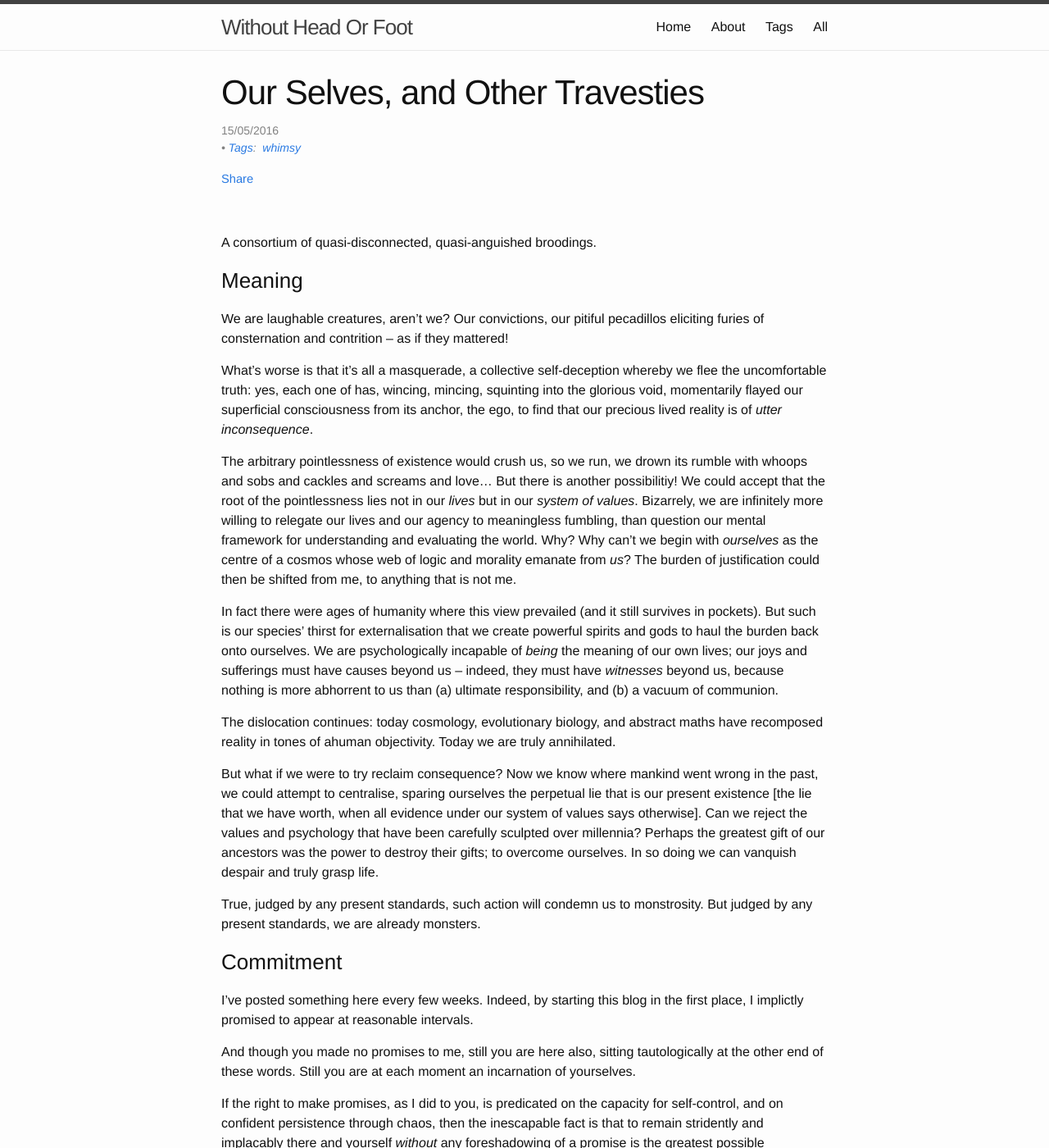
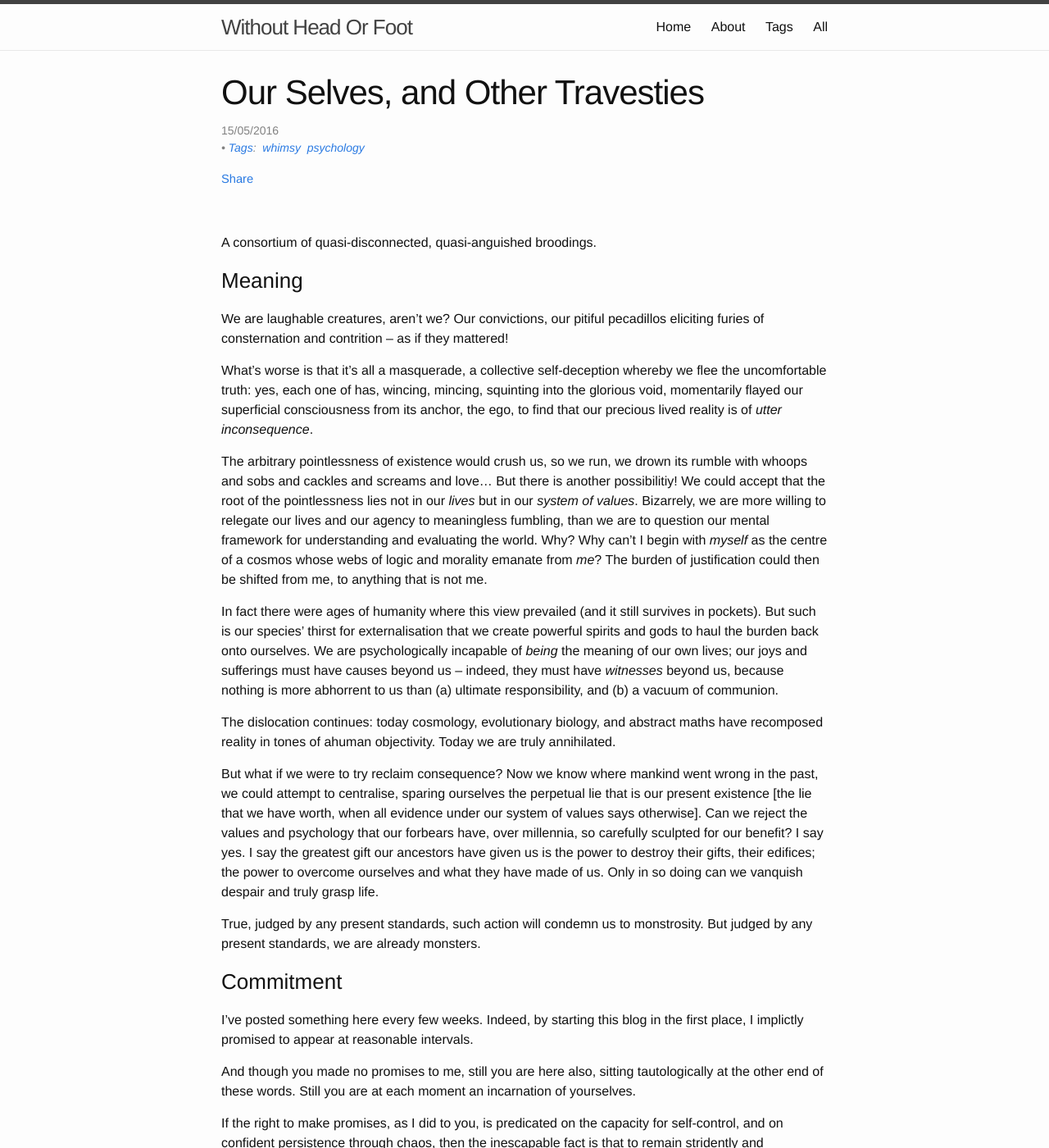
Before and after one commit to Allium/WithoutHeadOrFoot, a Jekyll site: the page built from _posts/2016-05-15-Collected-Broodings.md, in a window 1280 px wide and 1400 px high. Shown: the whole window at 82% size. Built offline with Jekyll 4.4.1, drawn with Linux system fonts in a browser that asks for light colours; comment, search, counter and statistics services are not loaded.

Commit message:
Minor re-writes Broodings

```diff
--- a/_posts/2016-05-15-Collected-Broodings.md
+++ b/_posts/2016-05-15-Collected-Broodings.md
@@ -1,7 +1,7 @@
 ---
 layout:	post
 title:	Our Selves, and Other Travesties
-tags:	[whimsy]
+tags:	[whimsy, psychology]
 ---
 
 A consortium of quasi-disconnected, quasi-anguished broodings.
@@ -12,13 +12,13 @@ We are laughable creatures, aren't we? Our convictions, our pitiful pecadillos e
 
 What's worse is that it's all a masquerade, a collective self-deception whereby we flee the uncomfortable truth: yes, each one of has, wincing, mincing, squinting into the glorious void, momentarily flayed our superficial consciousness from its anchor, the ego, to find that our precious lived reality is of *utter inconsequence*.
 
-The arbitrary pointlessness of existence would crush us, so we run, we drown its rumble with whoops and sobs and cackles and screams and love... But there is another possibilitiy! We could accept that the root of the pointlessness lies not in our *lives* but in our *system of values*. Bizarrely, we are infinitely more willing to relegate our lives and our agency to meaningless fumbling, than question our mental framework for understanding and evaluating the world. Why? Why can't we begin with *ourselves* as the centre of a cosmos whose web of logic and morality emanate from *us*? The burden of justification could then be shifted from me, to anything that is not me.
+The arbitrary pointlessness of existence would crush us, so we run, we drown its rumble with whoops and sobs and cackles and screams and love... But there is another possibilitiy! We could accept that the root of the pointlessness lies not in our *lives* but in our *system of values*. Bizarrely, we are more willing to relegate our lives and our agency to meaningless fumbling, than we are to question our mental framework for understanding and evaluating the world. Why? Why can't I begin with *myself* as the centre of a cosmos whose webs of logic and morality emanate from *me*? The burden of justification could then be shifted from me, to anything that is not me.
 
 In fact there were ages of humanity where this view prevailed (and it still survives in pockets). But such is our species' thirst for externalisation that we create powerful spirits and gods to haul the burden back onto ourselves. We are psychologically incapable of *being* the meaning of our own lives; our joys and sufferings must have causes beyond us -- indeed, they must have *witnesses* beyond us, because nothing is more abhorrent to us than (a) ultimate responsibility, and (b) a vacuum of communion.
 
 The dislocation continues: today cosmology, evolutionary biology, and abstract maths have recomposed reality in tones of ahuman objectivity. Today we are truly annihilated.
 
-But what if we were to try reclaim consequence? Now we know where mankind went wrong in the past, we could attempt to centralise, sparing ourselves the perpetual lie that is our present existence [the lie that we have worth, when all evidence under our system of values says otherwise]. Can we reject the values and psychology that have been carefully sculpted over millennia? Perhaps the greatest gift of our ancestors was the power to destroy their gifts; to overcome ourselves. In so doing we can vanquish despair and truly grasp life.
+But what if we were to try reclaim consequence? Now we know where mankind went wrong in the past, we could attempt to centralise, sparing ourselves the perpetual lie that is our present existence [the lie that we have worth, when all evidence under our system of values says otherwise]. Can we reject the values and psychology that our forbears have, over millennia, so carefully sculpted for our benefit? I say yes. I say the greatest gift our ancestors have given us is the power to destroy their gifts, their edifices; the power to overcome ourselves and what they have made of us. Only in so doing can we vanquish despair and truly grasp life.
 
 True, judged by any present standards, such action will condemn us to monstrosity. But judged by any present standards, we are already monsters.
 
```
